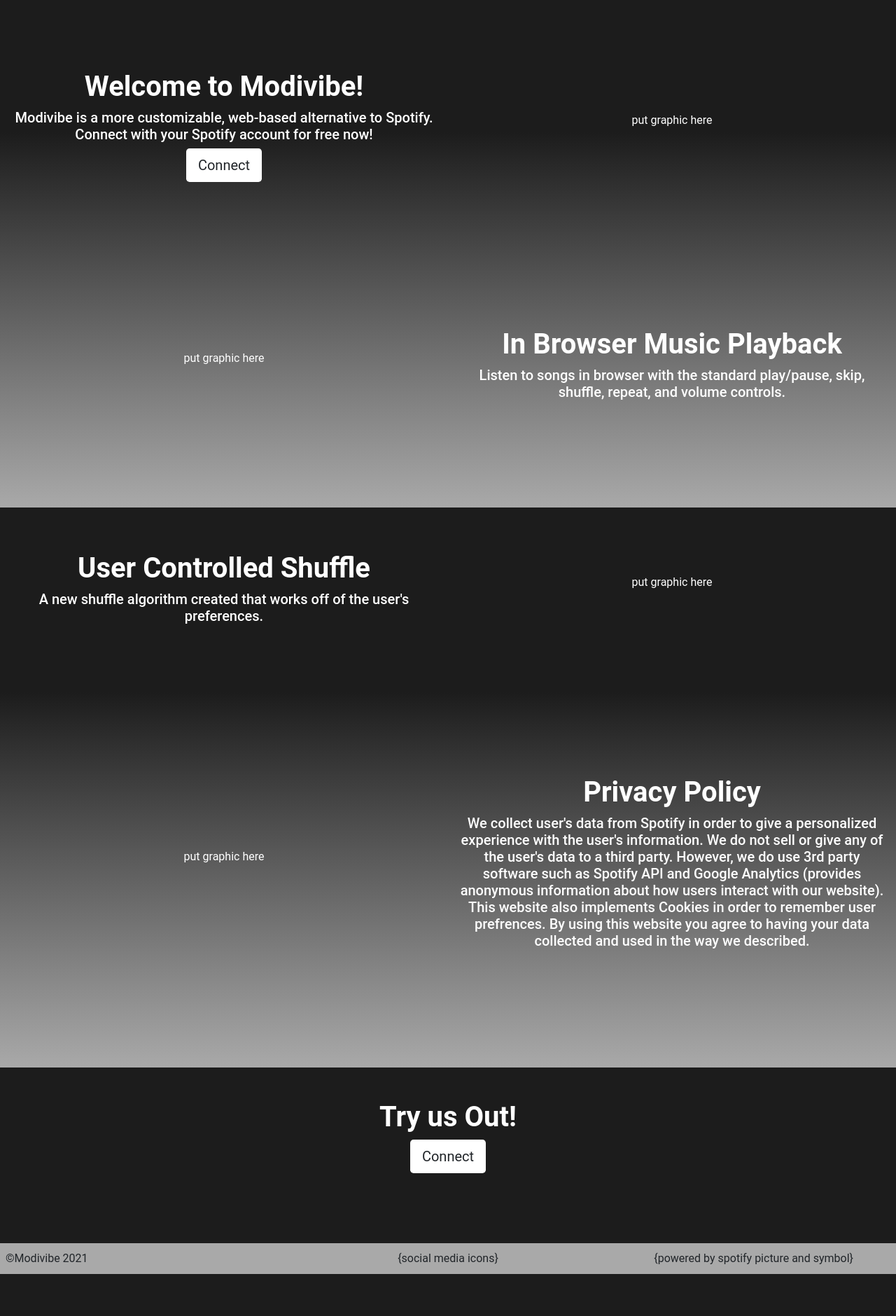
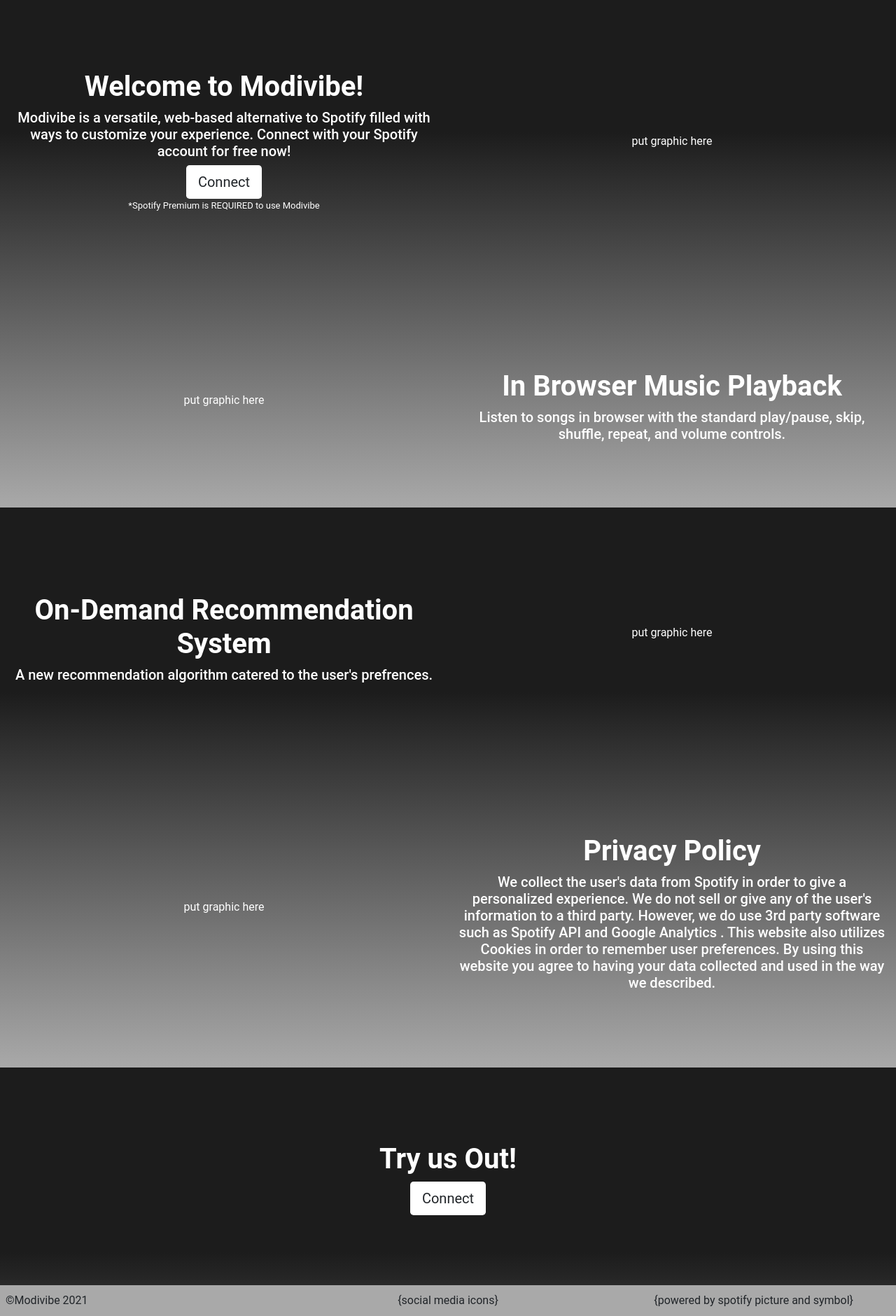
Before and after one commit to chrisrobles/modivibe, a Django app: template modivibe/modivibe/webplayer/templates/webplayer/splash.html in a window 1280 px wide. Shown: the part 75-1955 px from the top of the page at 70% size. Before the commit the page ends 1895 px from the top, so only its background shows below. Run offline with Django 3.2, Linux system fonts and the light colour scheme; the template is opened without the code that fills it, so the values that code supplies are empty; some libraries are stand-ins or nearby versions.

Commit message:
Small Text Changes & Cleanup

```diff
--- a/modivibe/modivibe/webplayer/static/webplayer/splash.css
+++ b/modivibe/modivibe/webplayer/static/webplayer/splash.css
@@ -1,17 +1,11 @@
-* {
-    /*box-sizing: border-box;
-    padding: 0;
-    margin: 0;*/
+@keyframes slide {
+    0% {right: 0px;}
+    100% {right: 250px;}
+
 }
-
 
 body{
     height: 100%;
-    /*height: 100vh;
-    width: 100vw;
-    /*margin: 0;*/
-    /*overflow: hidden;*/
-    background-color: darkgrey;
     background: linear-gradient( #1c1c1c 33%, darkgrey ) fixed no-repeat;
     font-family: Roboto, sans-serif;
 }
@@ -37,14 +31,13 @@ a {
     display: flex;
     justify-content: space-between;
 }
-.splashContainer{
-    /*display: flex;
-    flex: 1;
-    justify-content: flex-start;*/
-}
 
 .navButtons{
     display: flex;
+}
+
+.btn-lg{
+
 }
 
 .navButtons li{
@@ -54,9 +47,6 @@ a {
 
 .splashButton{
     margin: 0 10px;
-}
-
-.splashRedirect.button{
 }
 
 .overviewText{
@@ -79,6 +69,11 @@ h1{
 .foot p{
     margin: 0 !important;
 }
+
+.slideLeft{
+    animation-name: slide;
+    animation-duration: 10s;
+}
 .btn {
     background: white;
 }
--- a/modivibe/modivibe/webplayer/templates/webplayer/splash.html
+++ b/modivibe/modivibe/webplayer/templates/webplayer/splash.html
@@ -27,9 +27,10 @@
                 <div class='col-6'>
                     <h1>Welcome to Modivibe!</h1>
                     <h5>
-                        Modivibe is a more customizable, web-based alternative to Spotify. Connect with your Spotify account for free now!
+                        Modivibe is a versatile, web-based alternative to Spotify filled with ways to customize your experience. Connect with your Spotify account for free now!
                     </h5>
                     <button type="button" class="btn btn-lg" onclick="location.href='{{ loginurl }}'">Connect</button>
+                    <p style='font-size: small; font-weight: 400;'> *Spotify Premium is REQUIRED to use Modivibe</p>
                 </div>
                 <div class='col-6 align-self-center'>
                     <p>put graphic here</p>
@@ -37,7 +38,7 @@
             </div>
             <div class='row align-items-center'>
                 <div class='col-6'>
-                    <p>put graphic here</p>
+                    <p class="slideLeft">put graphic here</p>
                 </div>
                 <div class='col-6'>
                     <h5>
@@ -49,8 +50,8 @@
             <div class='row align-items-center'>
                 <div class='col-6'>
                     <h5>
-                        <h1>User Controlled Shuffle</h1>
-                        <h5>A new shuffle algorithm created that works off of the user's preferences.</h5>
+                        <h1>On-Demand Recommendation System</h1>
+                        <h5>A new recommendation algorithm catered to the user's prefrences.</h5>
                     </h5>
                 </div>
                 <div class='col-6'>
@@ -64,7 +65,7 @@
                 <div class='col-6'>
                     <h5>
                         <h1>Privacy Policy</h1>
-                        <h5>We collect user's data from Spotify in order to give a personalized experience with the user's information. We do not sell or give any of the user's data to a third party. However, we do use 3rd party software such as Spotify API and Google Analytics (provides anonymous information about how users interact with our website). This website also implements Cookies in order to remember user prefrences. By using this website you agree to having your data collected and used in the way we described.</h5>
+                        <h5>We collect the user's data from Spotify in order to give a personalized experience. We do not sell or give any of the user's information to a third party. However, we do use 3rd party software such as Spotify API and Google Analytics . This website also utilizes Cookies in order to remember user preferences. By using this website you agree to having your data collected and used in the way we described.</h5>
                     </h5>
                 </div>
             </div>
```
